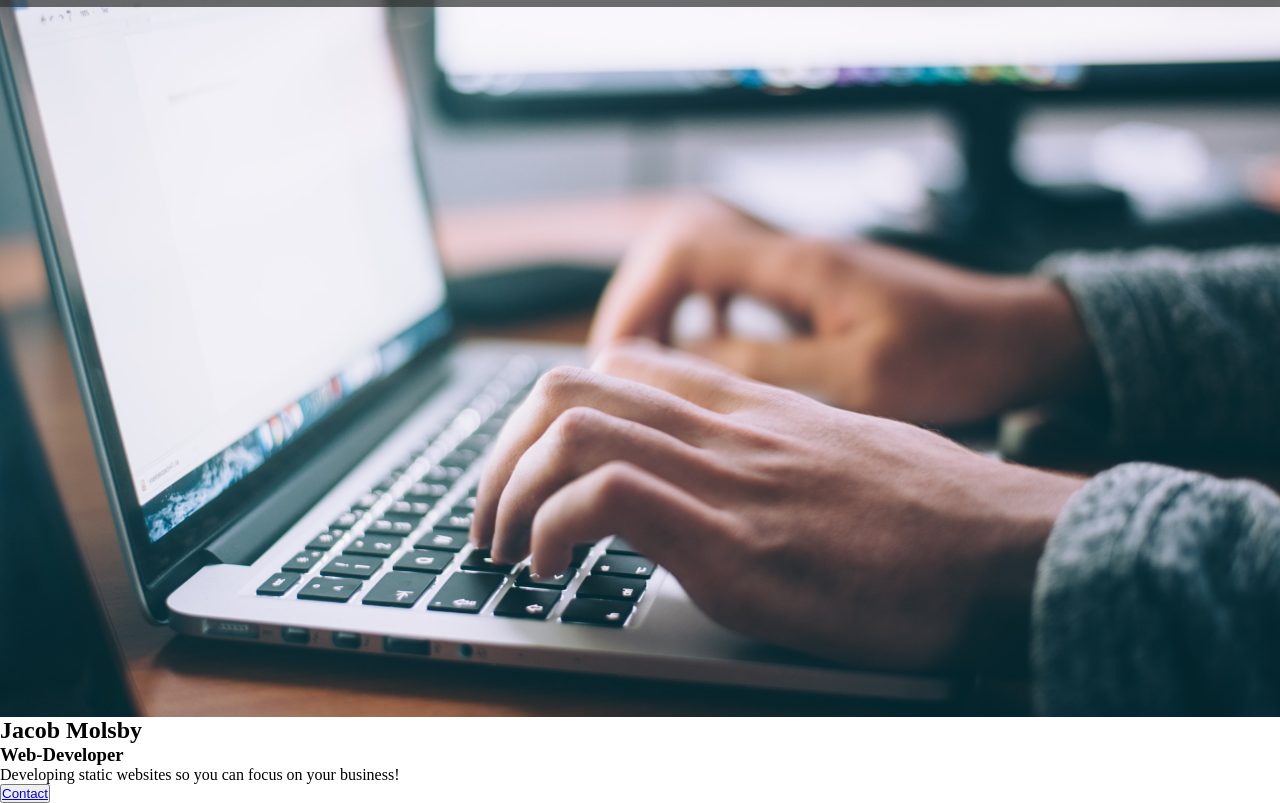
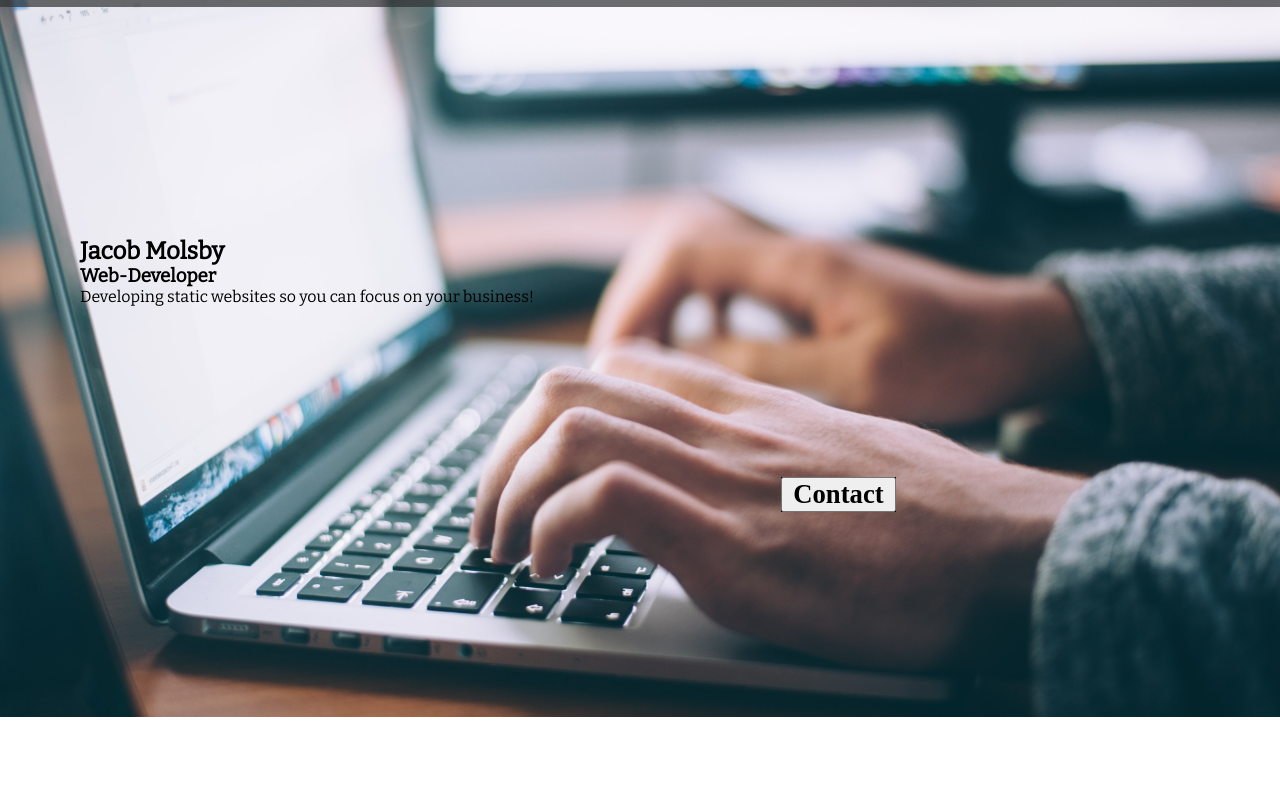
Before and after one commit to jacobmolsby93/Project-1, a plain HTML site: page index.html in a window 1280 px wide. Shown: the part 83-886 px from the top of the page. After the commit the page ends 800 px from the top, so only its background shows below. Drawn offline with nearby package versions, Linux system fonts and the light colour scheme; a web font is replaced by a local one.

Commit message:
Add some text to main page

```diff
--- a/assets/css/styles.css
+++ b/assets/css/styles.css
@@ -1,6 +1,9 @@
+@import url('https://fonts.googleapis.com/css2?family=Bitter&family=Brygada+1918:wght@500;700&family=Poppins:wght@300;400&family=Roboto+Slab:wght@400;700&display=swap');
+
 * {
     margin: 0;
     padding: 0;
+    font-family: Bitter, sans-serif;
 }
 
 .background-front {
@@ -71,12 +74,40 @@
 }
 
 
-
 .nav-color {
     position: absolute;
     top: 0;
     width: 100%;
     height: 90px;
     background: rgba(46, 49, 49, .7);
+}
 
+.jacobmolsby {
+    position: absolute;
+    display: inline;
+    text-align: left;
+    top: 40%;
+    margin-left: 80px;
 }
+
+.btn {
+    position: absolute;
+    display: block;
+    top: 70%;
+    right: 30%;
+    background-color: black;
+}
+
+.btn a {
+    text-decoration: none;
+    font-size: 2em;
+    padding: .65rem;
+    font-family: 'Brygada 1918';
+    font-weight: bold;
+    color: black;
+}
+
+#button {
+    background-color: black;
+    height: 100px;
+}
--- a/index.html
+++ b/index.html
@@ -27,13 +27,13 @@
         </div>
     </nav>
     <section>
-        <div>
+        <div class="jacobmolsby">
             <h1>Jacob Molsby</h1>
             <h3>Web-Developer</h3>
             <p>Developing static websites so you can focus on your business!</p>
         </div>
 
-        <div>
+        <div class="btn">
             <button type="button">
                 <a href="#">Contact</a>
             </button>
```
